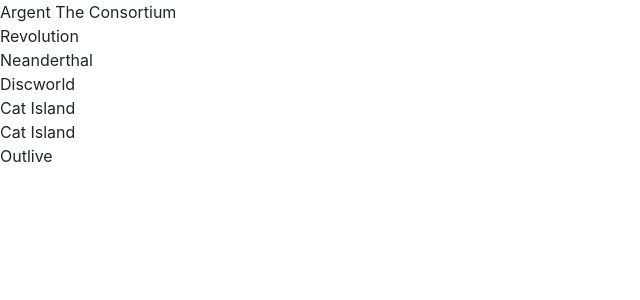
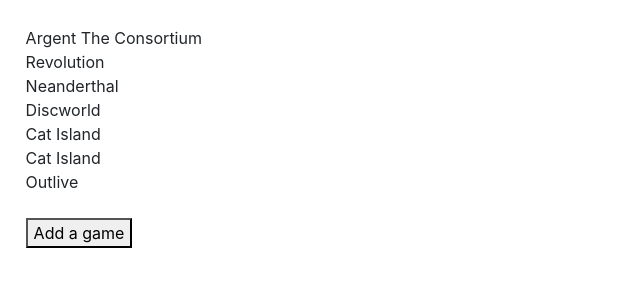
Before and after one commit to ashtroboy79/gamelogger, a Flask app: page /games in a window 1280 px wide. Shown: the part 56-356 px from the top of the page, without its empty margins (0-640 px from the left). Run offline with Flask 2, Linux system fonts and the light colour scheme; data comes from the database, SQL or seed files in the repository; both versions use the stored data as it was after the commit.

Commit message:
AR: Added add game and add gamer buttons to gamers and games pages

```diff
--- a/application/templates/game_add.html
+++ b/application/templates/game_add.html
@@ -2,8 +2,9 @@
 
 {% block content %}
 <div class="form">
+
     <form method="POST" action="">
-
+        <p style='margin:2%'>
             {{ form.hidden_tag() }}
             {{ form.name.label }} {{ form.name }}
             <br>
@@ -16,6 +17,8 @@
             Gamer: {{ form.gamer_id }}
             <br>
             {{ form.submit }}
+        </p>
     </form>
+
 </div>
 {% endblock %}
--- a/application/templates/gamer.html
+++ b/application/templates/gamer.html
@@ -2,9 +2,13 @@
 
 {% block content %}
 <div>
+    <p style='margin:2%'>
     {% for gamer in gamers %}
     {{ gamer.name }}
     <br>
     {% endfor %}
+    <br>
+    <a href="gamers/add" ><button type="button">Add a gamer</button></a>
+    </p>
 </div>
 {% endblock %}
--- a/application/templates/games.html
+++ b/application/templates/games.html
@@ -2,10 +2,13 @@
 
 {% block content %}
 <div>
-    {% for game in games %}
-    {{ game.name }}
-    <br>
-    {% endfor %}
-
+    <p style='margin:2%'>
+        {% for game in games %}
+        {{ game.name }}
+        <br>
+        {% endfor %}
+        <br>
+        <a href="games/add" ><button type="button">Add a game</button></a>
+    </p>
 </div>
 {% endblock %}
--- a/application/templates/home.html
+++ b/application/templates/home.html
@@ -1,5 +1,5 @@
 {% extends 'navbar.html' %}
 
 {% block content %}
-<h1>Welcome to gamelogger</h1>
+<h1><p style='margin:2%'>Welcome to gamelogger</p></h1>
 {% endblock %}
```
Also changed, not shown: application/templates/user_add.html (+8 -5 lines), tests/test_home.py (+1 -1 lines), application/data.db, 1 other file. Lines whose indentation alone changed are shown as unchanged.
